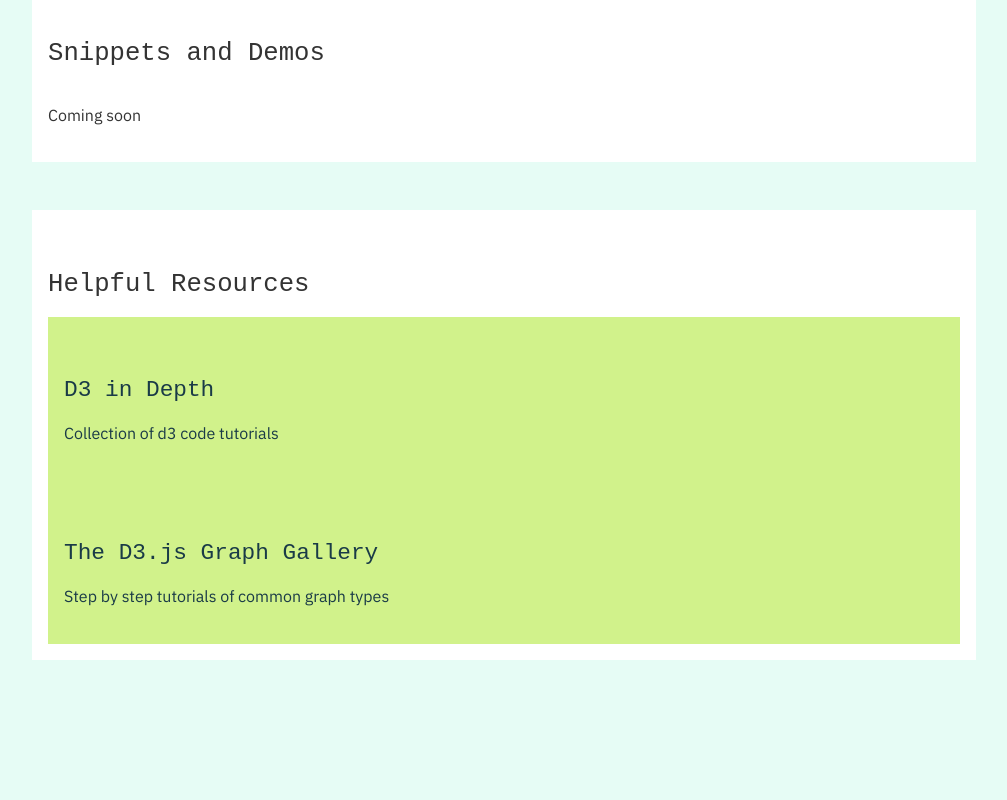
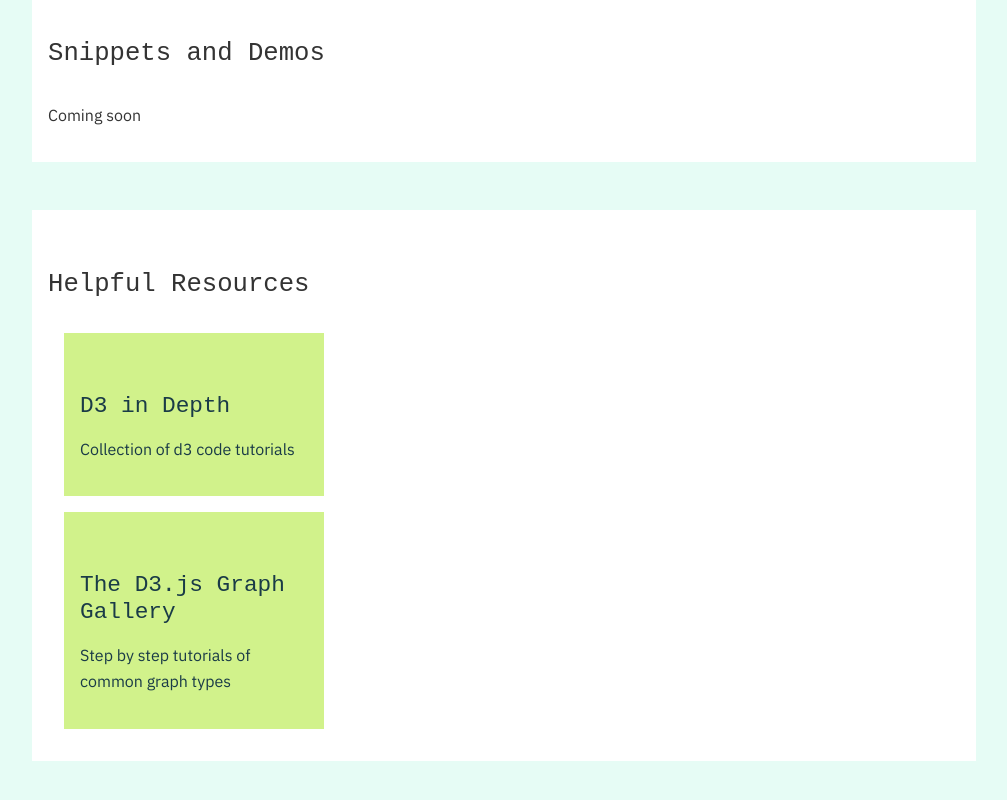
Before and after one commit to sandywij/d3-snippets-CAPP30239-FA22, a SvelteKit app: page / in a window 1280 px wide. Shown: the part 500-1300 px from the top of the page, without its empty margins (136-1143 px from the left). Before the commit the page ends 1208 px from the top, so only its background shows below. Built offline with nearby package versions, Linux system fonts and the light colour scheme; a web font is replaced by a local one.

Commit message:
upate style

```diff
--- a/src/routes/+page.svelte
+++ b/src/routes/+page.svelte
@@ -64,10 +64,11 @@
 	}
 
 	.box {
-		flex: 1 1 25%;
+		width: 25%;
 		padding: 1em;
 		background-color: #d1f28b;
 		color: #1a3b47;
+		margin: 1em;
 	}
 
 	a:has(div.box) {
```
